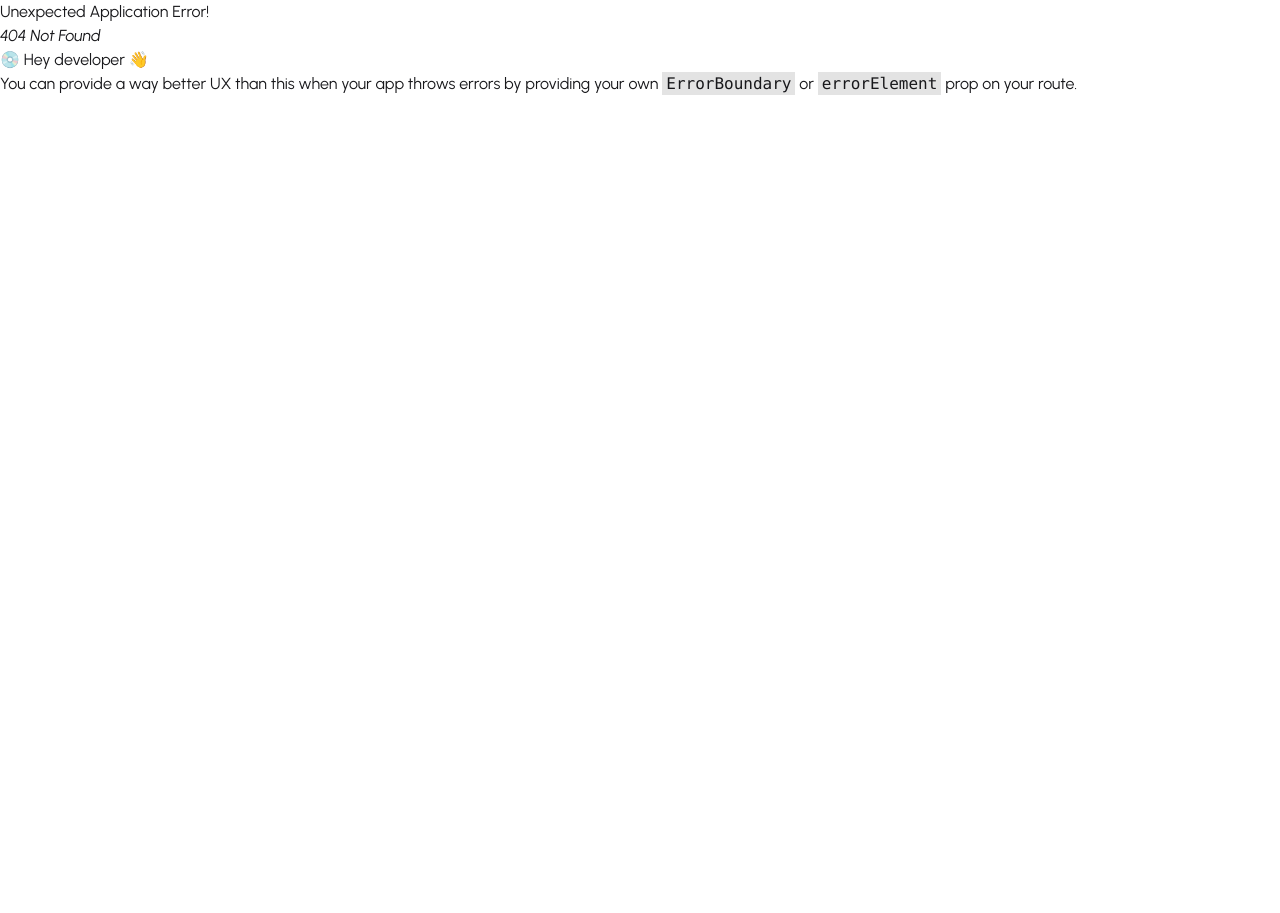
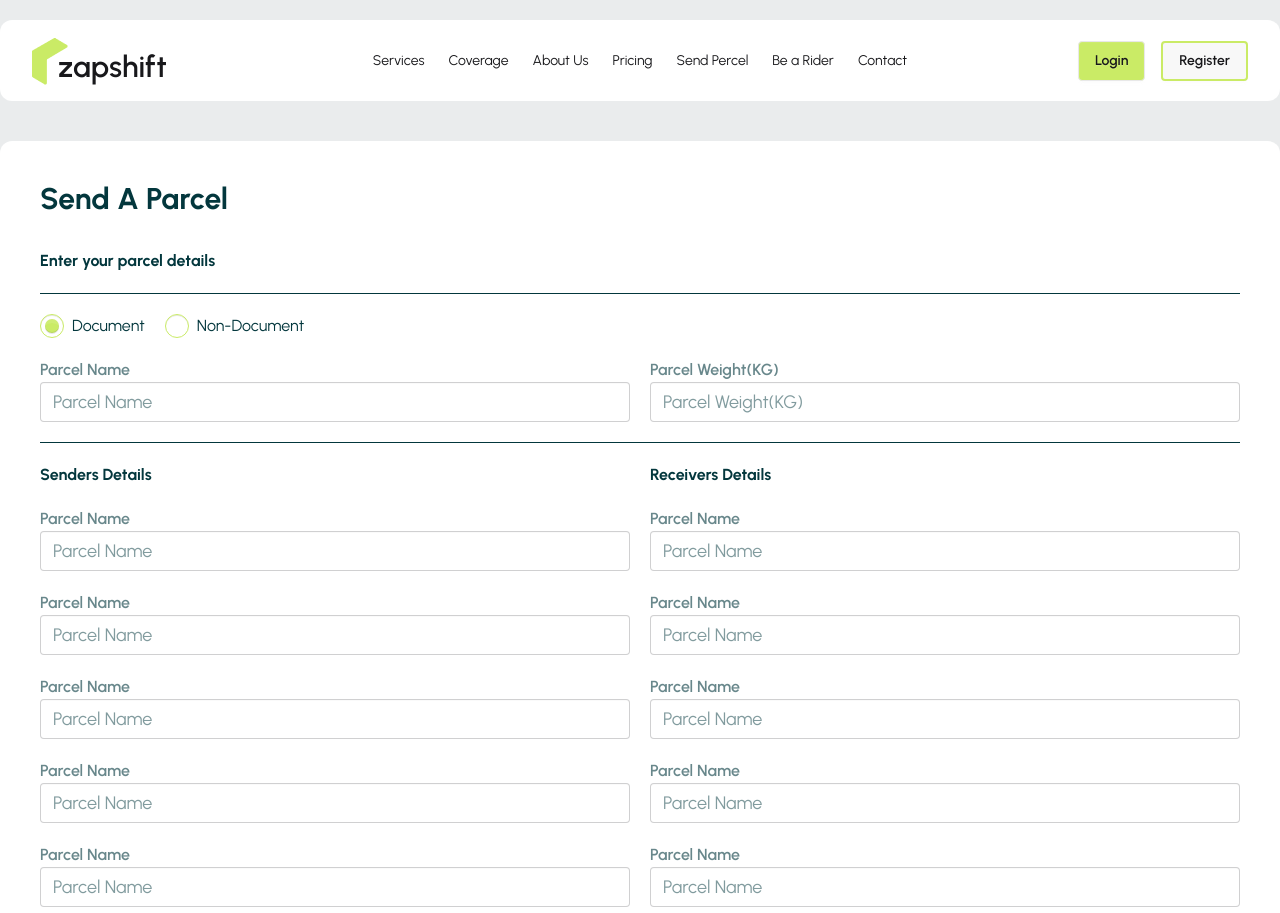
Before and after one commit to rafiul396/zapshift-client, a React (Vite) app: page /percel in a window 1280 px wide. Before the commit this address had no page. Shown: the top 913 px of the page. Before the commit the page ends 800 px from the top, so only its background shows below. Built offline with nearby package versions, Linux system fonts and the light colour scheme.

Commit message:
Implemented send a parcel page

```diff
--- a/src/components/header/Navbar.jsx
+++ b/src/components/header/Navbar.jsx
@@ -8,7 +8,8 @@ const Navbar = () => {
         <li><NavLink>Coverage</NavLink></li>
         <li><NavLink>About Us</NavLink></li>
         <li><NavLink>Pricing</NavLink></li>
-        <li><NavLink>Blog</NavLink></li>
+        <li><NavLink to="/percel">Send Percel</NavLink></li>
+        <li><NavLink to="/rider">Be a Rider</NavLink></li>
         <li><NavLink>Contact</NavLink></li>
     </>
     return (
--- /dev/null
+++ b/src/pages/beARider/BeARider.jsx
@@ -0,0 +1,84 @@
+import React from 'react';
+import agentPendingImg from '../../assets/agent-pending.png'
+
+const BeARider = () => {
+    return (
+            <section className="bg-base-100 my-10 p-5 rounded-xl">
+
+                {/* Title Section */}
+                <div className="mb-8">
+                    <h1 className="text-3xl font-bold text-green-900">Be a Rider</h1>
+                    <p className="text-gray-600 mt-2 w-full md:w-3/4">
+                        Enjoy fast, reliable parcel delivery with real-time tracking and zero hassle.
+                        From personal <br /> packages to business shipments — we deliver on time, every time.
+                    </p>
+                </div>
+
+                <hr className="mb-10" />
+
+                <div className="grid grid-cols-1 md:grid-cols-2 gap-10">
+
+                    {/* Left Form */}
+                    <div className="space-y-5">
+
+                        <div className="grid grid-cols-1 md:grid-cols-2 gap-4">
+                            <input
+                                type="text"
+                                placeholder="Your Name"
+                                className="border rounded-lg px-4 py-2 w-full"
+                            />
+                            <input
+                                type="text"
+                                placeholder="Your age"
+                                className="border rounded-lg px-4 py-2 w-full"
+                            />
+                        </div>
+
+                        <div className="grid grid-cols-1 md:grid-cols-2 gap-4">
+                            <input
+                                type="email"
+                                placeholder="Your Email"
+                                className="border rounded-lg px-4 py-2 w-full"
+                            />
+                            <select className="border rounded-lg px-4 py-2 w-full">
+                                <option>Select your District</option>
+                            </select>
+                        </div>
+
+                        <div className="grid grid-cols-1 md:grid-cols-2 gap-4">
+                            <input
+                                type="text"
+                                placeholder="NID No"
+                                className="border rounded-lg px-4 py-2 w-full"
+                            />
+                            <input
+                                type="text"
+                                placeholder="Contact"
+                                className="border rounded-lg px-4 py-2 w-full"
+                            />
+                        </div>
+
+                        <select className="border rounded-lg px-4 py-2 w-full">
+                            <option>Select wire-house</option>
+                        </select>
+
+                        <button className="w-full bg-lime-400 text-gray-900 font-semibold rounded-lg py-2">
+                            Submit
+                        </button>
+                    </div>
+
+                    {/* Right Side Image */}
+                    <div className="flex justify-center items-center">
+                        <img
+                            src={agentPendingImg}
+                            alt="Rider"
+                            className="w-80"
+                        />
+                    </div>
+
+                </div>
+            </section>
+    );
+};
+
+export default BeARider;
--- a/src/pages/login-register/Logregisterforgot.jsx
+++ b/src/pages/login-register/Logregisterforgot.jsx
@@ -5,7 +5,7 @@ import logInBanner from '../../assets/authImage.png'
 
 const Logregisterforgot = () => {
     return (
-        <div className='max-w-7xl mx-auto flex gap-10'>
+        <div className='max-w-7xl mx-auto flex gap-10 min-h-screen'>
             <div className='flex-1 flex items-center'>
                 <div className='self-start mt-5 xl:mt-20'>
                     <a href='/'>
@@ -16,7 +16,7 @@ const Logregisterforgot = () => {
                     <Outlet />
                 </div>
             </div>
-            <div className='flex-1 bg-accent h-screen flex justify-center items-center'>
+            <div className='flex-1 bg-accent flex justify-center items-center'>
                 <img src={logInBanner} alt="" />
             </div>
         </div>
--- a/src/pages/login-register/Register.jsx
+++ b/src/pages/login-register/Register.jsx
@@ -1,4 +1,4 @@
-import React, { use } from 'react';
+import React, { use, useState } from 'react';
 import { Link } from 'react-router';
 import { FaUserPlus } from "react-icons/fa";
 import { useForm } from 'react-hook-form';
@@ -6,6 +6,7 @@ import { AuthContext } from '../../context/authcontext/AuthContext';
 import userImg from '../../assets/image-upload-icon.png'
 
 const Register = () => {
+    const [fileName, setFileName] = useState('')
     const { registerUser } = use(AuthContext)
 
     const { handleSubmit,
@@ -33,16 +34,26 @@ const Register = () => {
                 <fieldset className="fieldset">
                     {/* <FaUserPlus className='text-4xl bg-gray-200 p-1 rounded-full cursor-pointer' /> */}
                     {/* <input type="file" className="file-input file-input-sm" /> */}
-                    <label className="w-10 h-10 border-gray-400 rounded-lg
+                    <label className="w-full h-10 space-x-3 rounded-lg
                   flex items-center justify-center cursor-pointer">
                         <img src={userImg} className="h-full object-contain" alt="" />
 
                         <input
                             type="file"
                             className="hidden"
-                            onChange={(e) => console.log(e.target.files[0])}
+                            onChange={(e) => {
+                                setFileName('')
+                                const file = e.target.files[0];
+                                setFileName(file)
+                            }}
                         />
+                        {
+                            fileName && <p className='w-full'>{fileName.name}</p>
+                        }
                     </label>
+                    {
+                        // fileName && <p>{fileName}</p>
+                    }
                     {/* <input type="file" {...register('photo', { required : true })} className="file-input file-input-sm" placeholder="Name" /> */}
                     <label className="label xl:text-base text-black font-semibold">Name</label>
                     <input type="name" {...register('name', { required: true })} className="p-2 border border-gray-200 rounded-md w-full text-xs xl:text-lg" placeholder="Name" />
--- /dev/null
+++ b/src/pages/send-percel/SendPercel.jsx
@@ -0,0 +1,97 @@
+import React from 'react';
+
+const SendPercel = () => {
+    return (
+        <section className='text-secondary bg-base-100 my-10 p-10 rounded-xl'>
+            <div>
+                <h2 className='mb-8 text-3xl font-bold'>
+                    Send A Parcel
+                </h2>
+                <p className='font-bold'>
+                    Enter your parcel details
+                </p>
+            </div>
+            <hr className="my-5" />
+            <form>
+                <div className='flex gap-5'>
+                    <label className='flex items-center gap-2'>
+                        <input type="radio" name="radio-4" className="radio radio-primary" defaultChecked />
+                        <span>Document</span>
+                    </label>
+                    <label className='flex items-center gap-2'>
+                        <input type="radio" name="radio-4" className="radio radio-primary" />
+                        Non-Document
+                    </label>
+                </div>
+                <div className='flex gap-5 mt-5'>
+                    <div className='flex-1'>
+                        <label className="label text-base font-semibold">Parcel Name</label>
+                        <input type="text" className="input w-full text-lg" placeholder="Parcel Name" />
+                    </div>
+                    <div className='flex-1'>
+                        <label className="label text-base font-semibold">Parcel Weight(KG)</label>
+                        <input type="text" className="input w-full text-lg" placeholder="Parcel Weight(KG)" />
+                    </div>
+                </div>
+                <hr className="my-5" />
+                <div className='flex gap-5'>
+                    {/* Senders Details */}
+                    <div className='flex-1  space-y-5'>
+                        <p className='font-bold'>
+                            Senders Details
+                        </p>
+                        <div>
+                            <label className="label text-base font-semibold">Parcel Name</label>
+                            <input type="text" className="input w-full text-lg" placeholder="Parcel Name" />
+                        </div>
+                        <div>
+                            <label className="label text-base font-semibold">Parcel Name</label>
+                            <input type="text" className="input w-full text-lg" placeholder="Parcel Name" />
+                        </div>
+                        <div>
+                            <label className="label text-base font-semibold">Parcel Name</label>
+                            <input type="text" className="input w-full text-lg" placeholder="Parcel Name" />
+                        </div>
+                        <div>
+                            <label className="label text-base font-semibold">Parcel Name</label>
+                            <input type="text" className="input w-full text-lg" placeholder="Parcel Name" />
+                        </div>
+                        <div>
+                            <label className="label text-base font-semibold">Parcel Name</label>
+                            <input type="text" className="input w-full text-lg" placeholder="Parcel Name" />
+                        </div>
+                    </div>
+                    {/* Receivers Details */}
+                    <div className='flex-1  space-y-5'>
+                        <p className='font-bold'>
+                            Receivers Details
+                        </p>
+                        <div>
+                            <label className="label text-base font-semibold">Parcel Name</label>
+                            <input type="text" className="input w-full text-lg" placeholder="Parcel Name" />
+                        </div>
+                        <div>
+                            <label className="label text-base font-semibold">Parcel Name</label>
+                            <input type="text" className="input w-full text-lg" placeholder="Parcel Name" />
+                        </div>
+                        <div>
+                            <label className="label text-base font-semibold">Parcel Name</label>
+                            <input type="text" className="input w-full text-lg" placeholder="Parcel Name" />
+                        </div>
+                        <div>
+                            <label className="label text-base font-semibold">Parcel Name</label>
+                            <input type="text" className="input w-full text-lg" placeholder="Parcel Name" />
+                        </div>
+                        <div>
+                            <label className="label text-base font-semibold">Parcel Name</label>
+                            <input type="text" className="input w-full text-lg" placeholder="Parcel Name" />
+                        </div>
+                    </div>
+                </div>
+                <button className="btn btn-neutral xl:mt-2 bg-primary border-0 shadow-none text-black mt-10">Proceed to Confirm Booking</button>
+            </form>
+        </section>
+    );
+};
+
+export default SendPercel;
```
Also changed, not shown: src/router/Router.jsx (+10 -0 lines).
